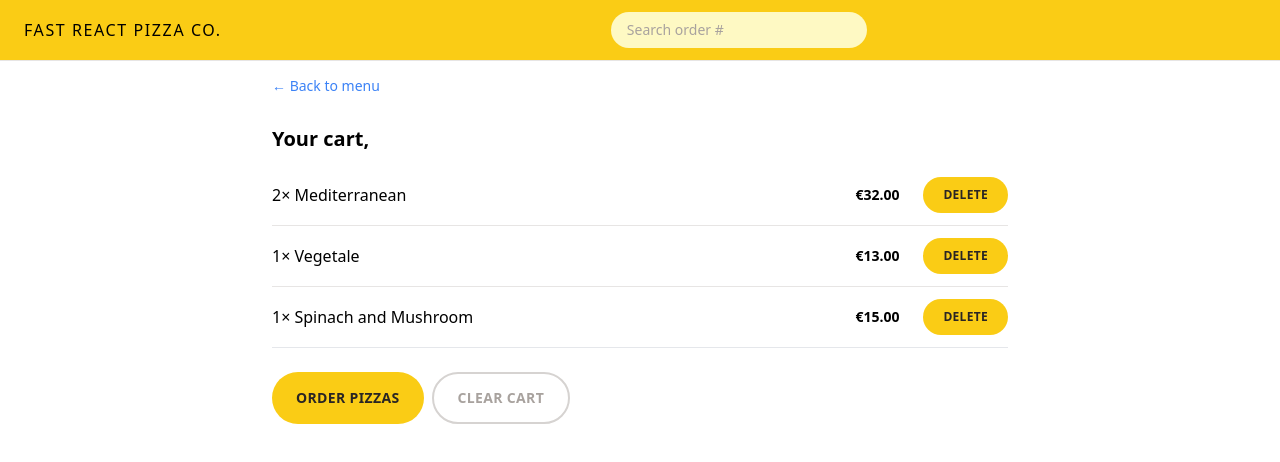
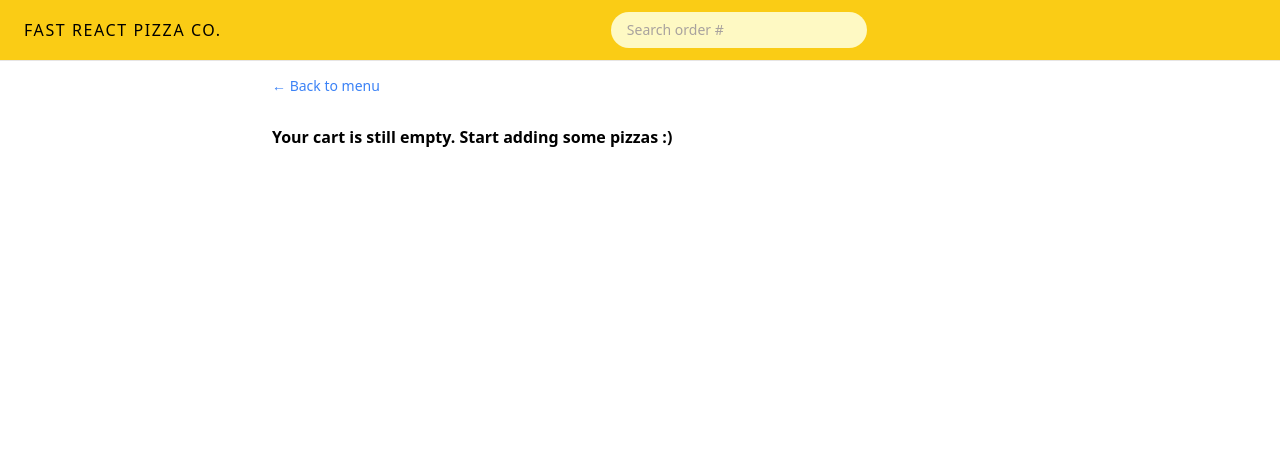
Before and after one commit to negarniazadeh/fast-react-pizza, a React (Vite) app: page /cart in a window 1280 px wide. Shown: the top 462 px of the page. Built offline with nearby package versions, Linux system fonts and the light colour scheme.

Commit message:
building the cart page

```diff
--- a/src/features/cart/Cart.jsx
+++ b/src/features/cart/Cart.jsx
@@ -1,36 +1,16 @@
-import { Link } from "react-router-dom";
 import LinkButton from "../../ui/LinkButton";
 import Button from "../../ui/Button";
 import CartItem from "./CartItem";
-import { useSelector } from "react-redux";
-
-const fakeCart = [
-  {
-    pizzaId: 12,
-    name: "Mediterranean",
-    quantity: 2,
-    unitPrice: 16,
-    totalPrice: 32,
-  },
-  {
-    pizzaId: 6,
-    name: "Vegetale",
-    quantity: 1,
-    unitPrice: 13,
-    totalPrice: 13,
-  },
-  {
-    pizzaId: 11,
-    name: "Spinach and Mushroom",
-    quantity: 1,
-    unitPrice: 15,
-    totalPrice: 15,
-  },
-];
+import { useDispatch, useSelector } from "react-redux";
+import { clearCart, getCart } from "./cartSlice";
+import EmptyCart from "./EmptyCart";
 
 function Cart() {
   const username = useSelector((state) => state.user.username);
-  const cart = fakeCart;
+  const cart = useSelector(getCart);
+  const dispatch = useDispatch();
+
+  if (cart.length === 0) return <EmptyCart />;
 
   return (
     <div className="px-4 py-3">
@@ -49,7 +29,9 @@
           Order pizzas
         </Button>
 
-        <Button type="secondary">Clear cart</Button>
+        <Button type="secondary" onClick={() => dispatch(clearCart())}>
+          Clear cart
+        </Button>
       </div>
     </div>
   );
--- a/src/features/cart/EmptyCart.jsx
+++ b/src/features/cart/EmptyCart.jsx
@@ -1,11 +1,12 @@
-import { Link } from 'react-router-dom';
+import LinkButton from "../../ui/LinkButton";
 
 function EmptyCart() {
   return (
-    <div>
-      <Link to="/menu">&larr; Back to menu</Link>
-
-      <p>Your cart is still empty. Start adding some pizzas :)</p>
+    <div className="px-4 py-3">
+      <LinkButton to="/menu">&larr; Back to menu</LinkButton>
+      <p className="mt-7 font-semibold">
+        Your cart is still empty. Start adding some pizzas :)
+      </p>
     </div>
   );
 }
--- a/src/features/cart/cartSlice.js
+++ b/src/features/cart/cartSlice.js
@@ -10,11 +10,16 @@
     addItem(state, action) {
       state.cart.push(action.payload);
     },
+    clearCart(state) {
+      state.cart = [];
+    },
   },
 });
 
 export default cartSlice.reducer;
-export const { addItem } = cartSlice.actions;
+export const { addItem, clearCart } = cartSlice.actions;
+
+export const getCart = (state) => state.cart.cart;
 
 export const getTotalCartPrice = (state) =>
   state.cart.cart.reduce((price, curr) => {
```
